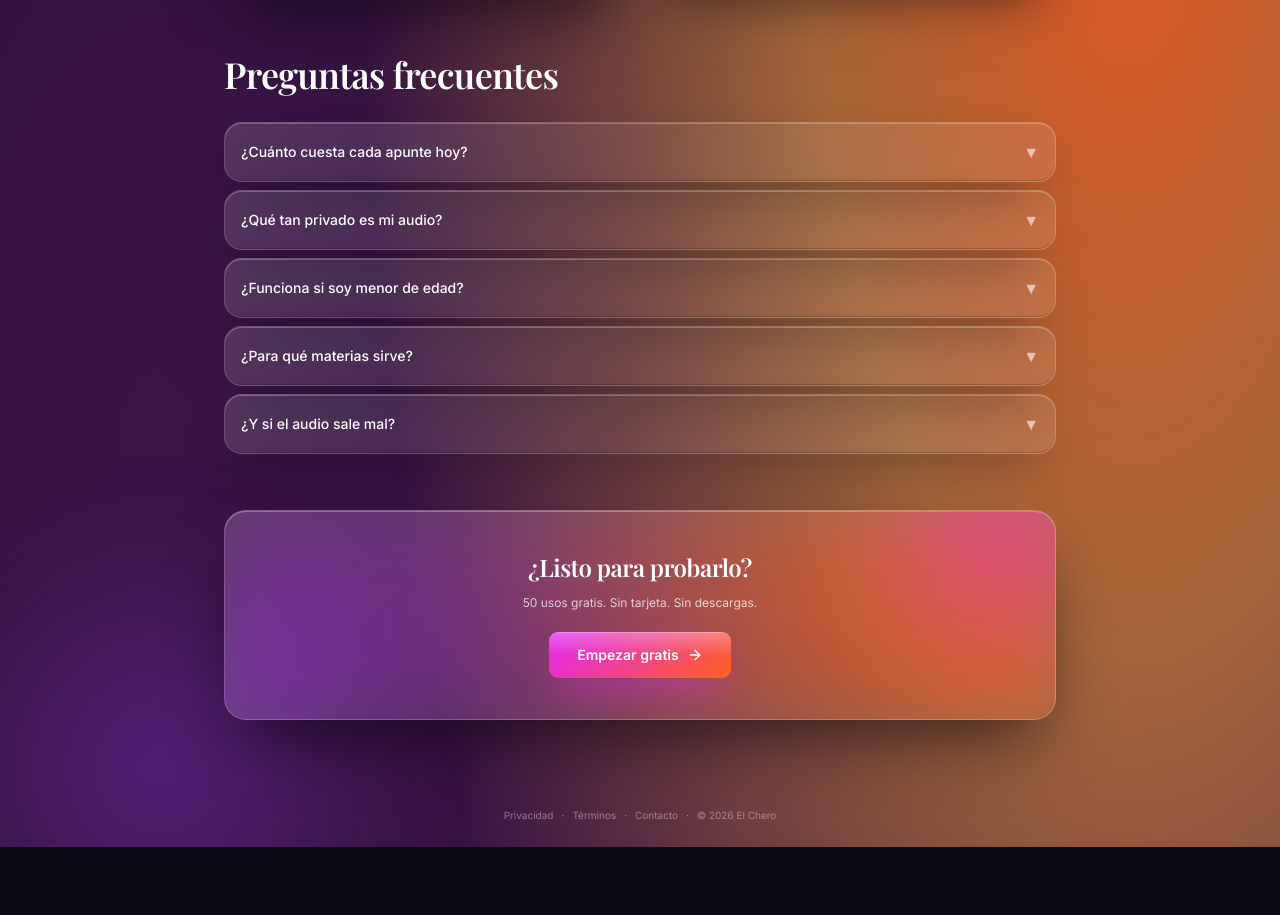
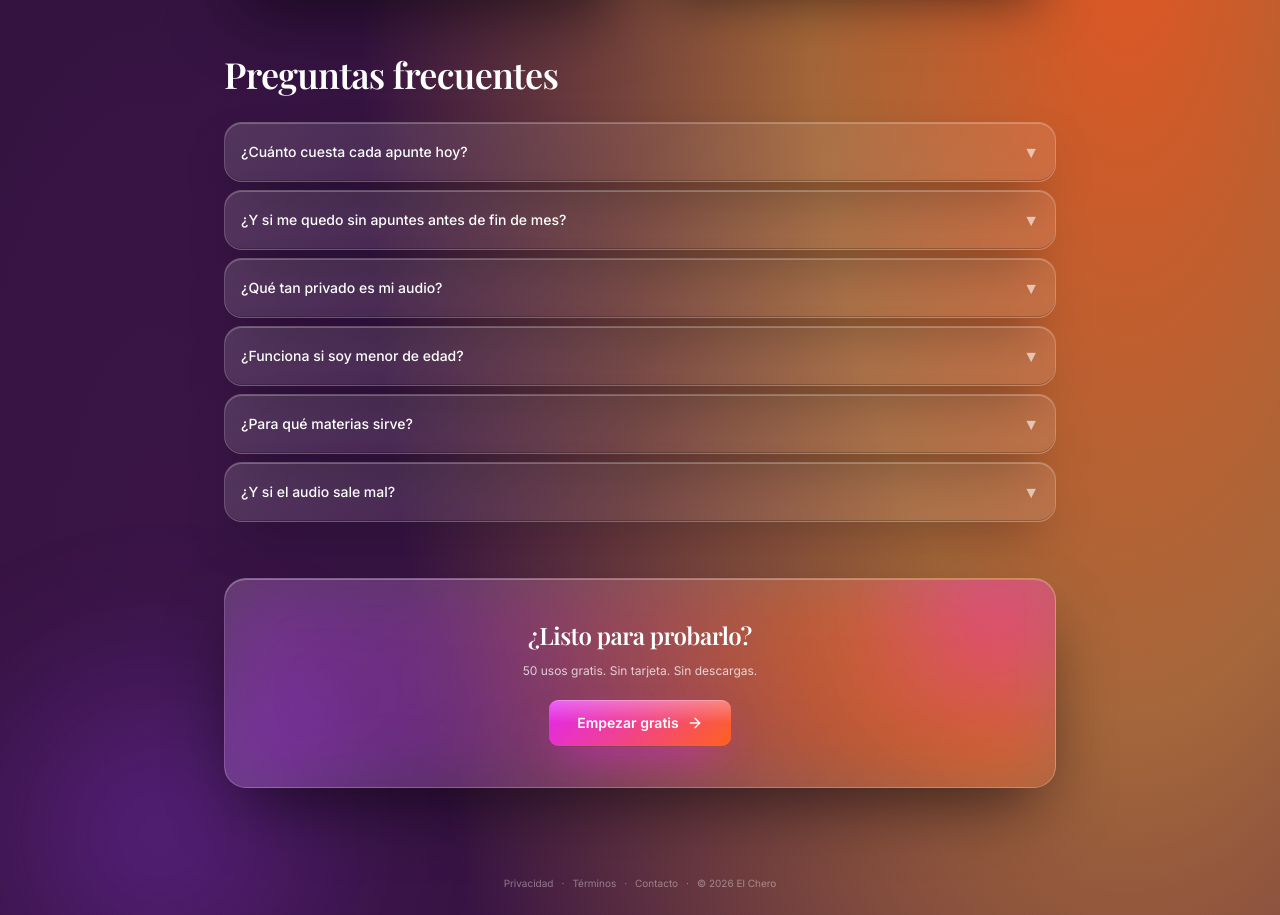
Before and after one commit to chinolandos/Elchero, a Next.js app: page /como-funciona in a window 1280 px wide. Shown: the part 3140-4055 px from the top of the page. Before the commit the page ends 3987 px from the top, so only its background shows below. Built offline with nearby package versions, Linux system fonts and the light colour scheme.

Commit message:
feat(pricing): top-up packs en Chero+ desde $0.99/apunte + FAQ que pasa si se acaba el cupo

```diff
--- a/src/app/(app)/perfil/suscripcion/suscripcion-tabs.tsx
+++ b/src/app/(app)/perfil/suscripcion/suscripcion-tabs.tsx
@@ -57,6 +57,7 @@ const PLANS: Record<PlanId, Plan> = {
       'Notificaciones de racha',
       'Flashcards ilimitadas',
       'PDF sin marca de agua',
+      'Comprar extras desde $0.99/apunte',
     ],
     cta: 'Próximamente',
     available: false,
--- a/src/app/como-funciona/page.tsx
+++ b/src/app/como-funciona/page.tsx
@@ -397,6 +397,10 @@ export default function ComoFuncionaPage() {
                   a: 'En la beta es gratis: 50 usos compartidos entre todos los users de prueba. Cuando lancemos Q3 2026: Free 3 apuntes/mes, Chero+ $4.99/mes con 15 apuntes hasta 40 min, y Sprint AVANZO $9.99 por los 2 meses pre-examen con 30 apuntes hasta 50 min.',
                 },
                 {
+                  q: '¿Y si me quedo sin apuntes antes de fin de mes?',
+                  a: 'Si estás en Free, te recomendamos pasar a Chero+ para tener 5x más apuntes. Si ya estás en Chero+, vas a poder comprar packs extra desde $0.99 por apunte (próximamente, junto al lanzamiento Q3 2026). Si estás en Sprint AVANZO, ya tenés 30 apuntes para 2 meses — esperá el próximo Sprint o pasate a un plan con más cupo.',
+                },
+                {
                   q: '¿Qué tan privado es mi audio?',
                   a: 'Tu audio NUNCA toca disco — solo vive en memoria mientras se transcribe (~30 segundos). Después se descarta. El texto transcrito se guarda con tu apunte para que puedas regenerarlo, pero podés borrarlo cuando quieras desde tu perfil. Cumplimos la Ley de Protección de Datos Personales SV.',
                 },
--- a/src/app/pricing-card.tsx
+++ b/src/app/pricing-card.tsx
@@ -67,6 +67,7 @@ const PLANS: Record<PlanId, Plan> = {
       'Notificaciones de racha',
       'Flashcards ilimitadas',
       'PDF sin marca de agua',
+      'Comprar extras desde $0.99/apunte',
     ],
     cta: 'Próximamente',
     ctaHref: null,
```
